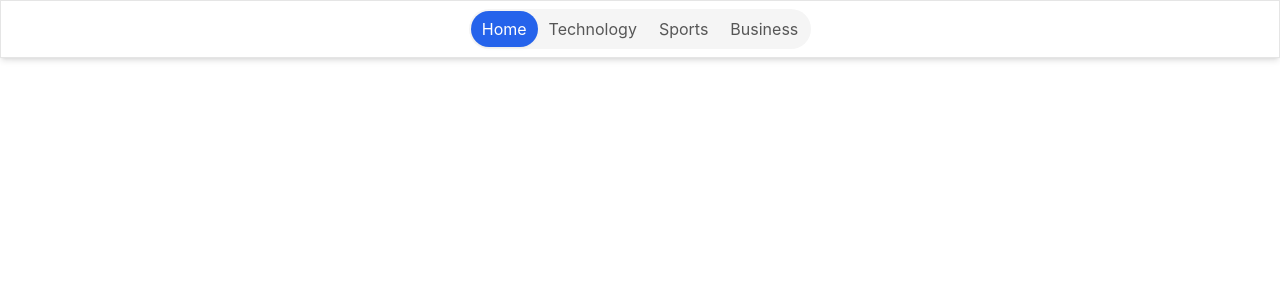
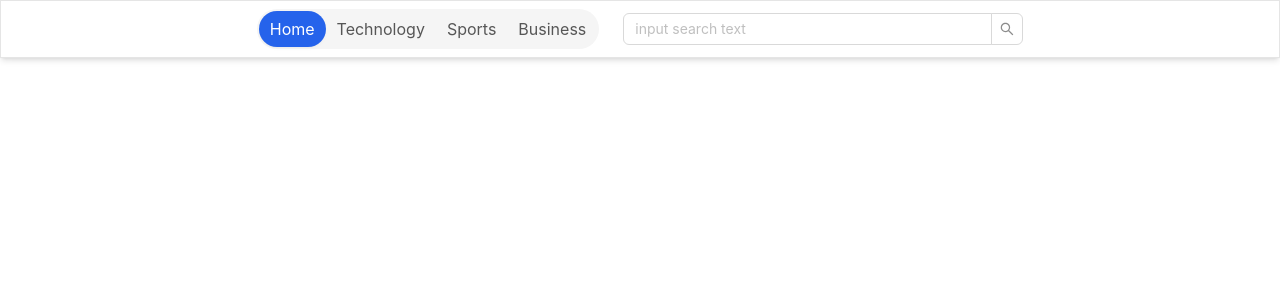
Before and after one commit to Aditya-Karki03/Newsroom, a React (Vite) app: page / in a window 1280 px wide. Shown: the top 300 px of the page. Built offline with nearby package versions, Linux system fonts and the light colour scheme; no server answers.

Commit message:
Feat: Add Search bar

```diff
--- a/src/components/Navbar.tsx
+++ b/src/components/Navbar.tsx
@@ -1,8 +1,9 @@
-import { Flex, Segmented } from "antd";
+import { Input, Flex, Segmented } from "antd";
 import { useNavigate } from "react-router";
 
+const { Search } = Input;
+
 const Navbar = () => {
-  //   const newsOptions = ["Technology", "Sports", "Business"];
   const navigate = useNavigate();
   const newsOptions = [
     {
@@ -22,9 +23,14 @@ const Navbar = () => {
       value: "/business",
     },
   ];
+  const handleSearch = (value: string) => {
+    if (value) {
+      navigate(`/results?query=${value.trim()}`);
+    }
+  };
 
   return (
-    <div className="fixed top-0 z-10 border bg-white border-black/10 w-screen  py-2 shadow-md flex justify-center ">
+    <div className="fixed top-0 z-10 border bg-white border-black/10 w-screen  py-2 shadow-md flex justify-center  items-center gap-6">
       <Flex gap="middle" align="center">
         <Segmented
           options={newsOptions}
@@ -33,6 +39,11 @@ const Navbar = () => {
           onChange={(value) => navigate(value)}
         />
       </Flex>
+      <Search
+        placeholder="input search text"
+        onSearch={handleSearch}
+        style={{ width: 400 }}
+      />
     </div>
   );
 };
```
